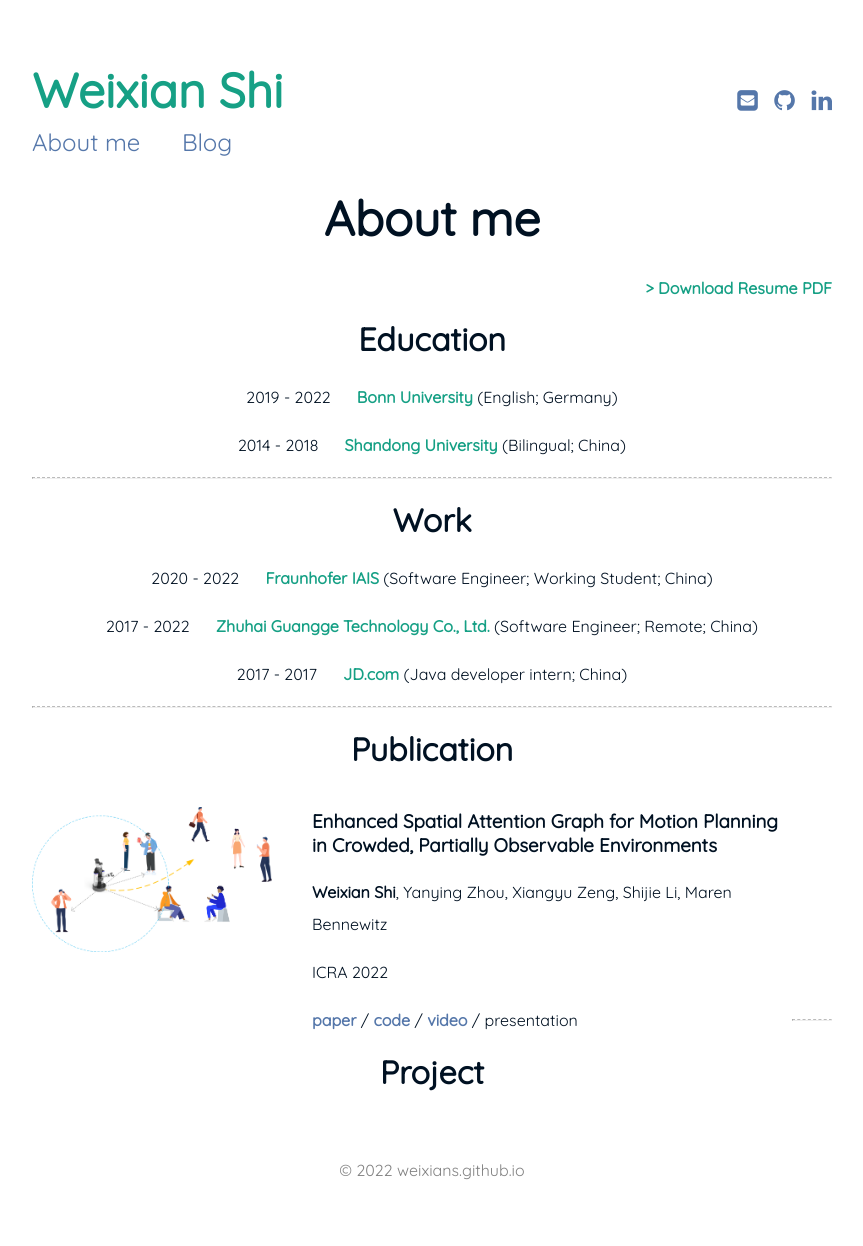
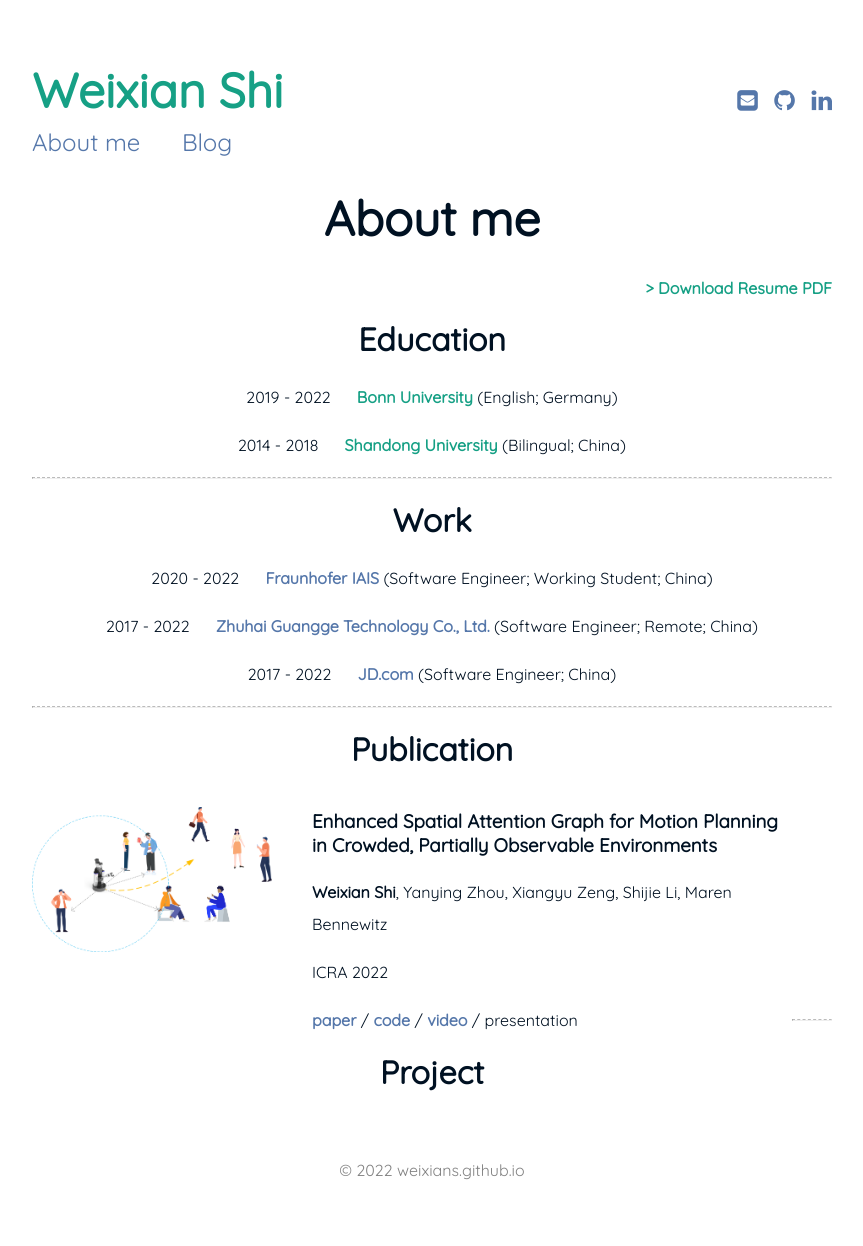
Before and after one commit to weixians/weixians.github.io, a Jekyll site: the page built from about_me.html, in a window 1280 px wide. Shown: the whole page, without its empty margins (208-1071 px from the left). Built offline with Jekyll 4.4.1, drawn with Linux system fonts in a browser that asks for light colours.

Commit message:
change content

```diff
--- a/about_me.html
+++ b/about_me.html
@@ -27,20 +27,29 @@
     <hr class="dashed"/>
 
     <h1>Work</h1>
-    <p>2020 - 2022 &nbsp;&nbsp;&nbsp;&nbsp; <strong>Fraunhofer IAIS</strong> (Software Engineer; Working Student; China)</p>
-    <p>2017 - 2022 &nbsp;&nbsp;&nbsp;&nbsp; <strong>Zhuhai Guangge Technology Co., Ltd.</strong> (Software Engineer; Remote; China)</p>
-    <p>2017 - 2017 &nbsp;&nbsp;&nbsp;&nbsp; <strong>JD.com</strong> (Java developer intern; China)</p>
+    <p>2020 - 2022 &nbsp;&nbsp;&nbsp;&nbsp;
+        <strong><a href="https://www.iais.fraunhofer.de/en.html" target="_blank">Fraunhofer IAIS</a>
+        </strong> (Software Engineer; Working Student; China)
+    </p>
+    <p>2017 - 2022 &nbsp;&nbsp;&nbsp;&nbsp;
+        <strong><a href="https://monisheji.com/" target="_blank">Zhuhai Guangge Technology Co., Ltd.</a>
+        </strong> (Software Engineer; Remote; China)</p>
+    <p>2017 - 2022 &nbsp;&nbsp;&nbsp;&nbsp;
+        <strong><a href="https://jd.com/" target="_blank">JD.com</a>
+        </strong> (Software Engineer; China)</p>
+<!--    <p>2017 - 2017 &nbsp;&nbsp;&nbsp;&nbsp; <strong>JD.com</strong> (Java developer intern; China)</p>-->
 
     <hr class="dashed"/>
 
     <h1>Publication</h1>
-<!--    <div style="border: 0.5px solid gray;width:200px;height:0;margin-left: 50%; transform: translate(-50%,-50%);"></div>-->
+    <!--    <div style="border: 0.5px solid gray;width:200px;height:0;margin-left: 50%; transform: translate(-50%,-50%);"></div>-->
     <div style="height:220px;text-align: left">
         <div style="width:30%; height:auto; float:left; display:inline; margin-top: 2%">
             <img src="/assets/img/paper_esa.png" alt="">
         </div>
         <div style="width:60%; height:auto; float:left; display:inline; margin-left: 5%">
-            <h3 style="text-align: left">Enhanced Spatial Attention Graph for Motion Planning in Crowded, Partially Observable Environments</h3>
+            <h3 style="text-align: left">Enhanced Spatial Attention Graph for Motion Planning in Crowded, Partially
+                Observable Environments</h3>
             <p style="text-align: left"><b>Weixian Shi</b>, Yanying Zhou, Xiangyu Zeng, Shijie Li, Maren Bennewitz </p>
             <p>ICRA 2022</p>
             <p>
```
